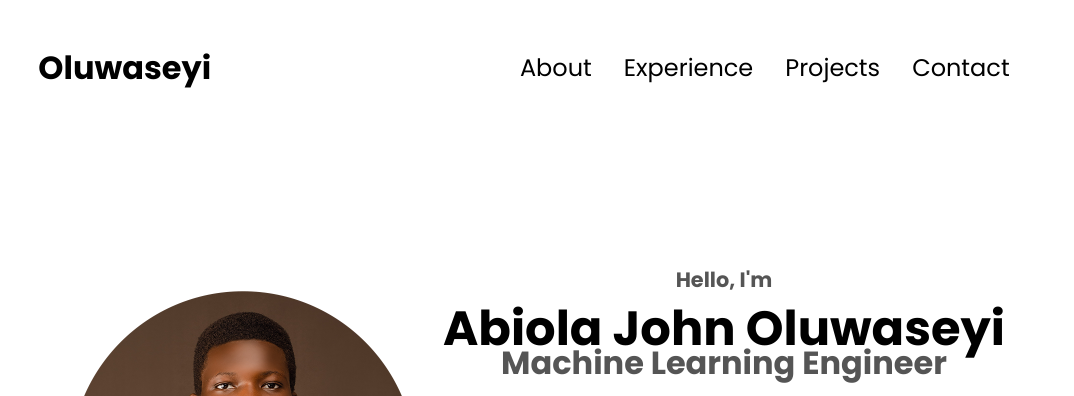
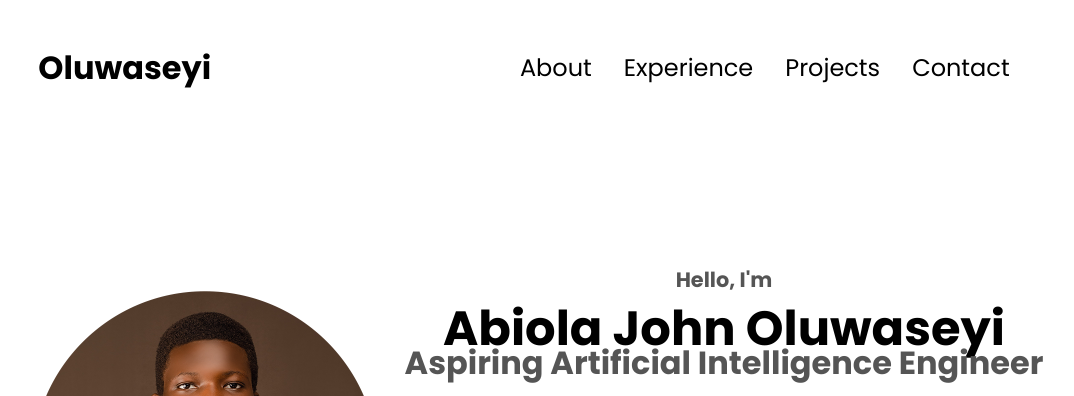
Before and after one commit to Oluwaseyiae/abiolajohnoluwaseyi.github.io, a website: page index.html in a window 1280 px wide. Shown: the top 396 px of the page, without its empty margins (116-1190 px from the left). Drawn offline with Linux system fonts and the light colour scheme.

Commit message:
Update index.html

```diff
--- a/index.html
+++ b/index.html
@@ -61,7 +61,7 @@
             <div class="items-center text-center">
                 <p class="font-bold  text-clip text-[1.3rem] mb-[1rem]">Hello, I'm</p>
                 <h1 class="text-center font-bold text-3xl md:text-[2.5rem]  lg:text-[3rem]">Abiola John Oluwaseyi</h1>
-                <p class="font-bold mb-10 lg:mb-5 text-xl md:text-2xl lg:text-[2rem] ">Machine Learning Engineer</p>
+                <p class="font-bold mb-10 lg:mb-5 text-xl md:text-2xl lg:text-[2rem] ">Aspiring Artificial Intelligence Engineer</p>
 
                 <div class="flex justify-center mt-[1rem] g-[1rem]">
                     <a class="py-3 px-5 border-2 border-black rounded-full font-semibold mx-3 cursor-pointer hover:bg-black hover:text-white"
```
